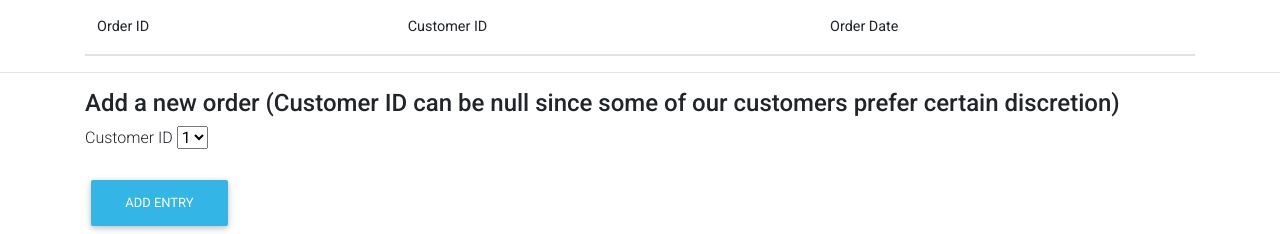
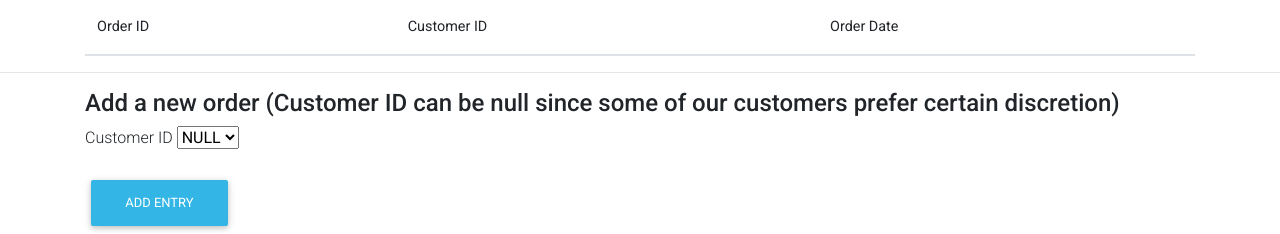
Before and after one commit to longmach/DiagonAlley, a Flask app: page /purchaseOrder in a window 1280 px wide. Shown: the part 586-820 px from the top of the page. Run offline with Flask 2, Linux system fonts and the light colour scheme; data comes from the database, SQL or seed files in the repository; data that the repository does not hold is empty; some libraries are stand-ins or nearby versions.

Commit message:
Allow NULL in drop down

```diff
--- a/templates/purchaseOrder.html
+++ b/templates/purchaseOrder.html
@@ -107,6 +107,7 @@
                         <label for="customerID" class="align-center">Customer ID</label>
                         <!-- <input type="text" name="customerID" id="customerID" placeholder="Enter just id number."> -->
                         <select  name="customerID" id="customerID" >
+			    <option value="NULL">NULL</option>
                             {% for c in customerID %}
                             <option value= "{{c[0]}}">{{c[0]}}</option>
                             {% endfor %}
```
